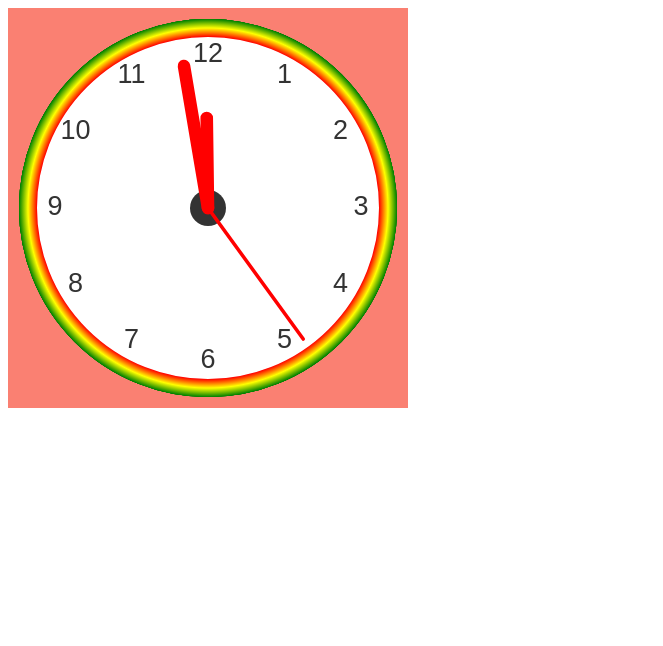
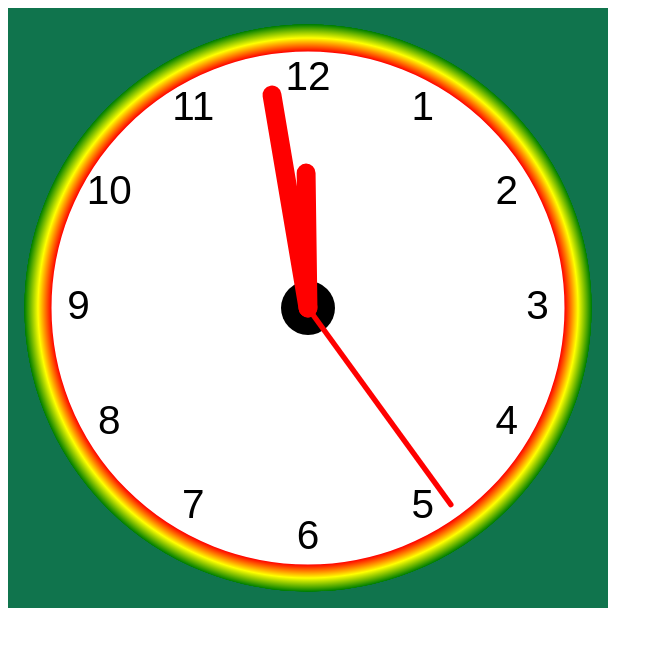
Before and after one commit to Ridhima1999/webdv, a website: page frontend/html/canvas.html in a window 1280 px wide. Shown: the whole page, without its empty margins (0-663 px from the left). Drawn offline with Linux system fonts and the light colour scheme.

Commit message:
a new change

```diff
--- a/frontend/html/canvas.html
+++ b/frontend/html/canvas.html
@@ -1,7 +1,7 @@
 <html>
 
    <body>
-        <canvas id="canvas" height="400px" width="400px" style="background-color:salmon">></canvas>
+        <canvas id="canvas" height="600px" width="600px" style="background-color:rgb(16, 116, 77)">></canvas>
         <script src="/js/canvas.js">
         </script>
     </body>
--- a/frontend/js/canvas.js
+++ b/frontend/js/canvas.js
@@ -36,7 +36,7 @@ function drawFace(ctx, radius) {
 
     ctx.beginPath();
     ctx.arc(0, 0, radius * 0.1, 0, 2 * Math.PI);
-    ctx.fillStyle = '#333';
+    ctx.fillStyle = 'black';
     ctx.fill();
   }
   function drawNumbers(ctx, radius) {
```
